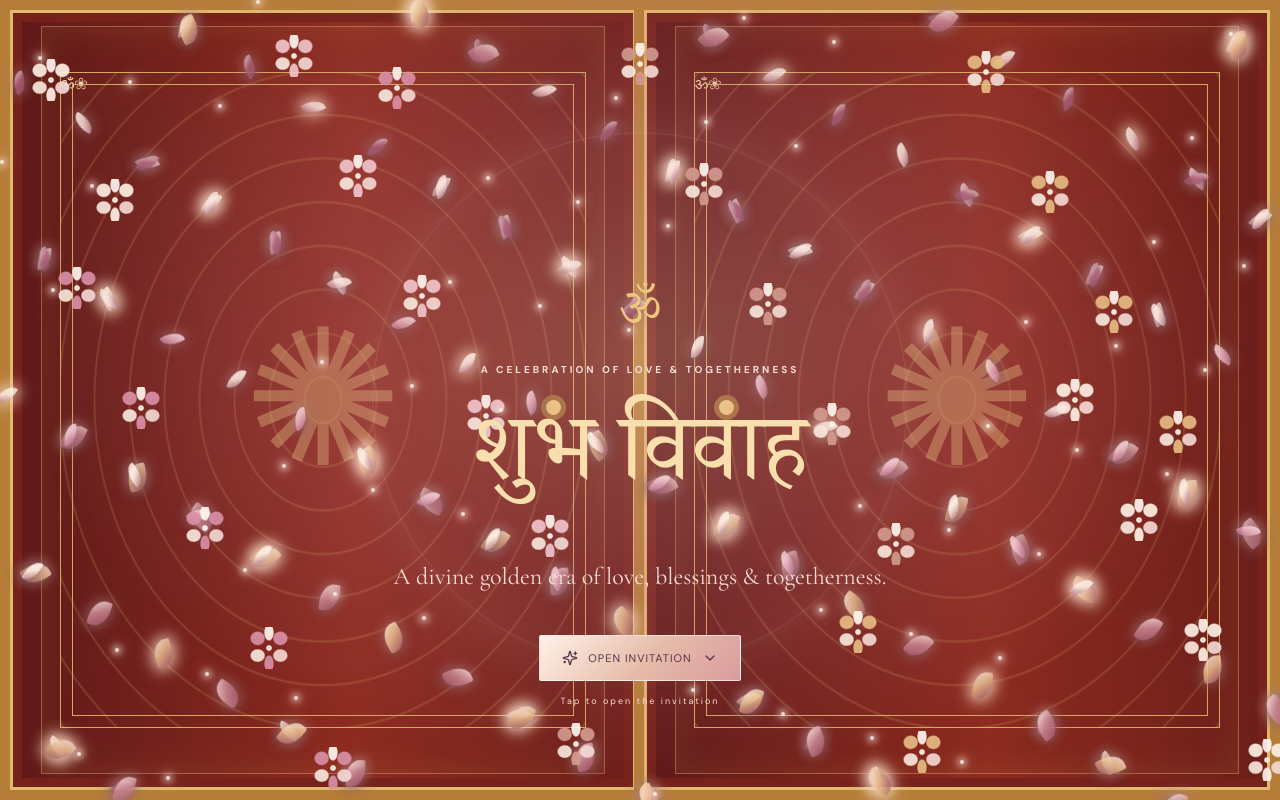
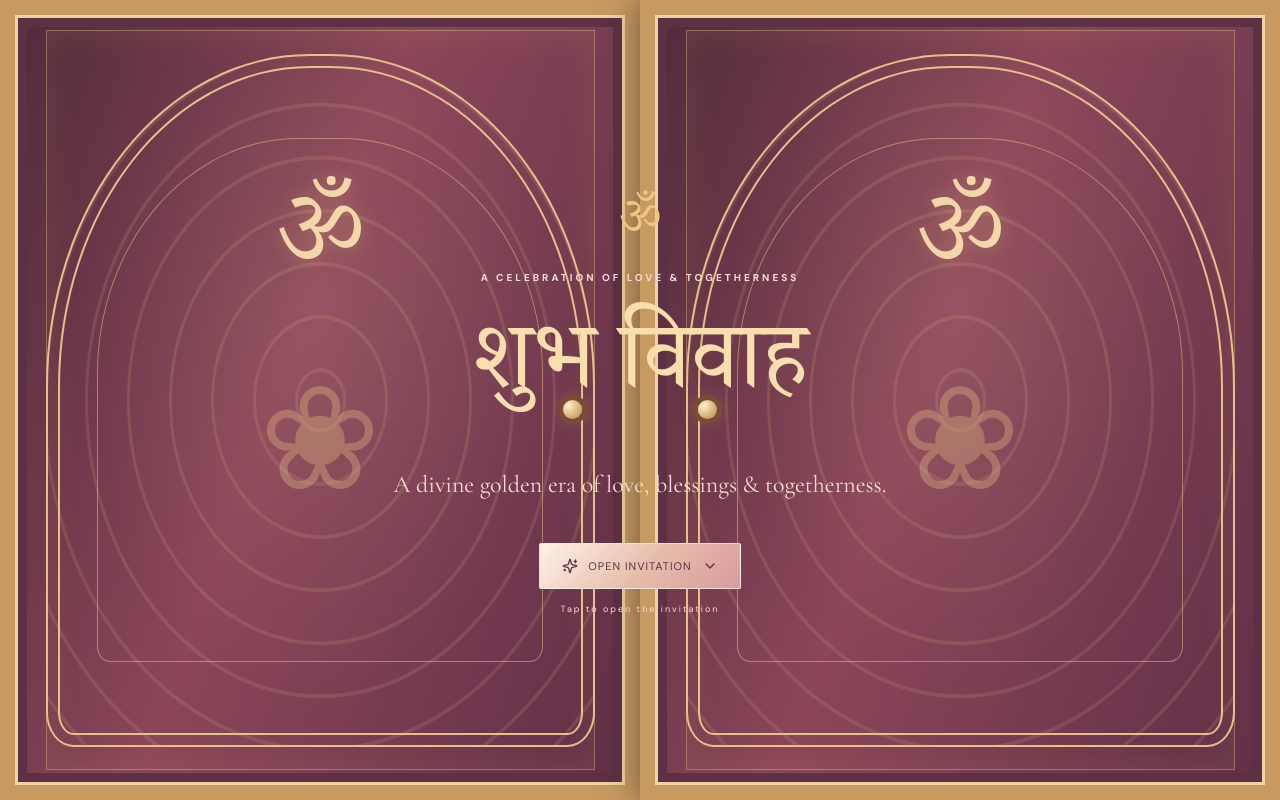
Before and after one commit to abhishekdubey6704-commits/wedding-card, a React (Vite) app: page / in a window 1280 px wide. Shown: the top 800 px of the page. Built offline with nearby package versions, Linux system fonts and the light colour scheme.

Commit message:
Style ornate animated temple door panels

```diff
--- a/src/styles.css
+++ b/src/styles.css
@@ -247,3 +247,20 @@ html,body{background:#fff8f5;color:var(--ink)}
 .health-section .section-heading p{font-size:15px}
 @media(max-width:650px){.rsvp-card{padding:20px}.rsvp-card button{width:100%}}
 @media(prefers-reduced-motion:reduce){html{scroll-behavior:auto}}
+
+/* Phase 1 correction: real, visible twin temple doors in the intro. */
+.temple-doors{position:absolute;inset:0;z-index:4;display:flex;pointer-events:none;perspective:1600px;}
+.temple-doors .door{position:relative;width:50%;height:100%;top:auto;bottom:auto;overflow:hidden;border:clamp(7px,1.2vw,15px) solid #c79a62;background:linear-gradient(110deg,#512b3c,#8b4659 45%,#603047);box-shadow:inset 0 0 0 3px #f0d1a1,inset 0 0 0 12px #5d3045,0 0 30px #24121c88;transition:transform 1.65s cubic-bezier(.72,0,.18,1);}
+.temple-doors .door-left{transform-origin:left center;}
+.temple-doors .door-right{transform-origin:right center;}
+.temple-doors .door-pattern{position:absolute;inset:5%;border:2px solid #e4c18a;outline:2px solid #e4c18a;outline-offset:-14px;border-radius:48% 48% 5% 5%;background:radial-gradient(ellipse at 50% 38%,#f2d5a71a,transparent 62%),repeating-radial-gradient(ellipse at center,transparent 0 22px,#e5c18a24 23px 25px,transparent 26px 42px);}
+.temple-doors .door-pattern:after{content:"";position:absolute;inset:12% 9%;border:1px solid #e4c18a88;border-radius:45% 45% 3% 3%;}
+.door-crest{position:absolute;top:16%;left:50%;transform:translateX(-50%);font-family:'Noto Serif Devanagari',serif;font-size:clamp(45px,8vw,100px);color:#f2d7a8;text-shadow:0 0 18px #e8bd7a55;}
+.door-carving{position:absolute;top:42%;left:50%;transform:translateX(-50%);font-size:clamp(60px,12vw,145px);color:#d9b27d66;}
+.temple-doors .door-handle{position:absolute;top:50%;right:7%;width:clamp(12px,1.5vw,19px);height:clamp(12px,1.5vw,19px);border-radius:50%;background:radial-gradient(circle at 30% 30%,#fff1c5,#b78343);box-shadow:0 0 0 5px #7a4c35,0 0 20px #eac47a66;}
+.temple-doors .door-right .door-handle{left:7%;right:auto;}
+.intro-open .temple-doors .door-left{transform:perspective(1400px) rotateY(-115deg);}
+.intro-open .temple-doors .door-right{transform:perspective(1400px) rotateY(115deg);}
+.temple-doors .door{z-index:auto;pointer-events:none;}
+@media(max-width:650px){.temple-doors .door-pattern{inset:4%;outline-offset:-9px}.door-crest{font-size:clamp(40px,13vw,70px)}.door-carving{font-size:clamp(50px,18vw,90px)}}
+@media(prefers-reduced-motion:reduce){.temple-doors .door{transition:none}.intro-open .temple-doors .door-left,.intro-open .temple-doors .door-right{transform:none;opacity:0}}
```
